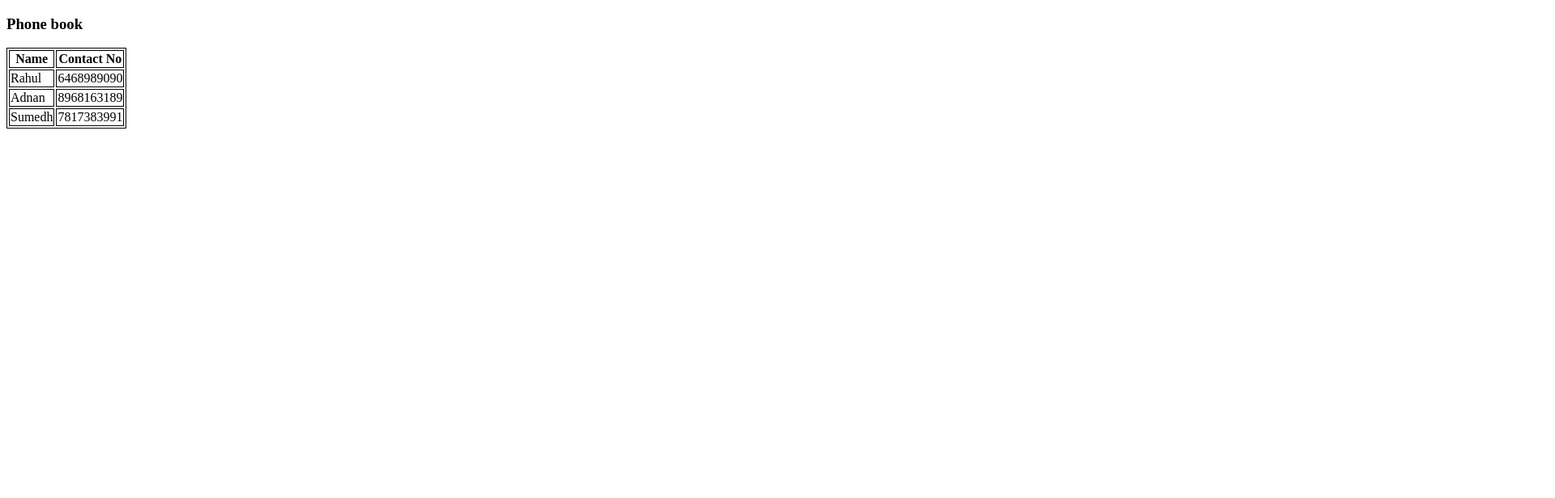
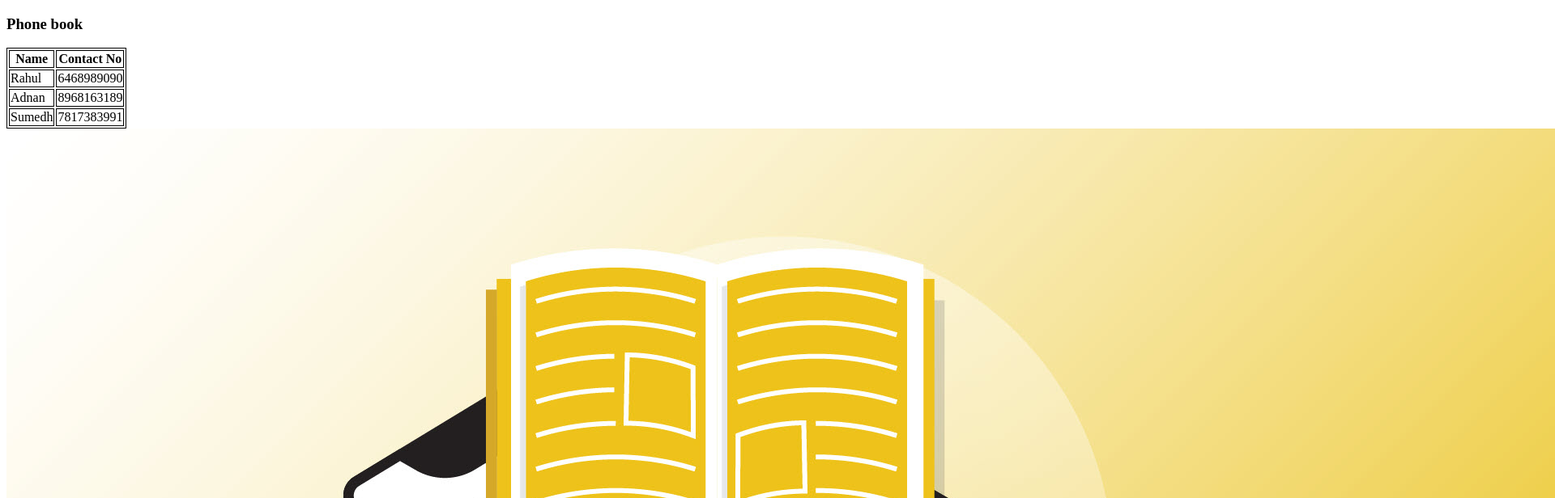
Before and after one commit to Am271/phone-book, a plain HTML site: page index.html in a window 1280 px wide. Shown: the top 616 px of the page at 81% size, 1920 px wide, since content can reach past the window. Drawn offline with Linux system fonts and the light colour scheme.

Commit message:
Added image to webpage

```diff
--- a/index.html
+++ b/index.html
@@ -26,5 +26,6 @@
 			<td>7817383991</td>
 		</tr>
 	</table>
+	<img src="./phonebook.jpg">
 </body>
 </html>
```
